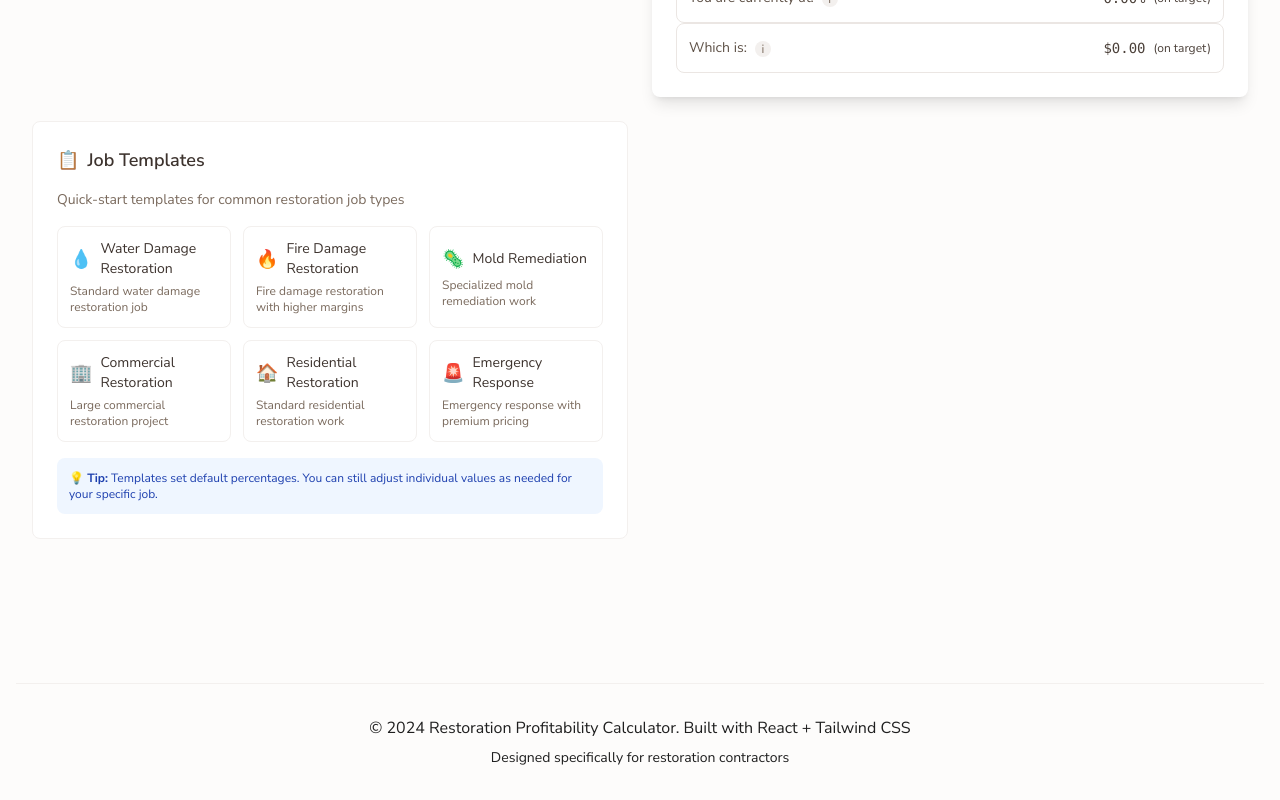
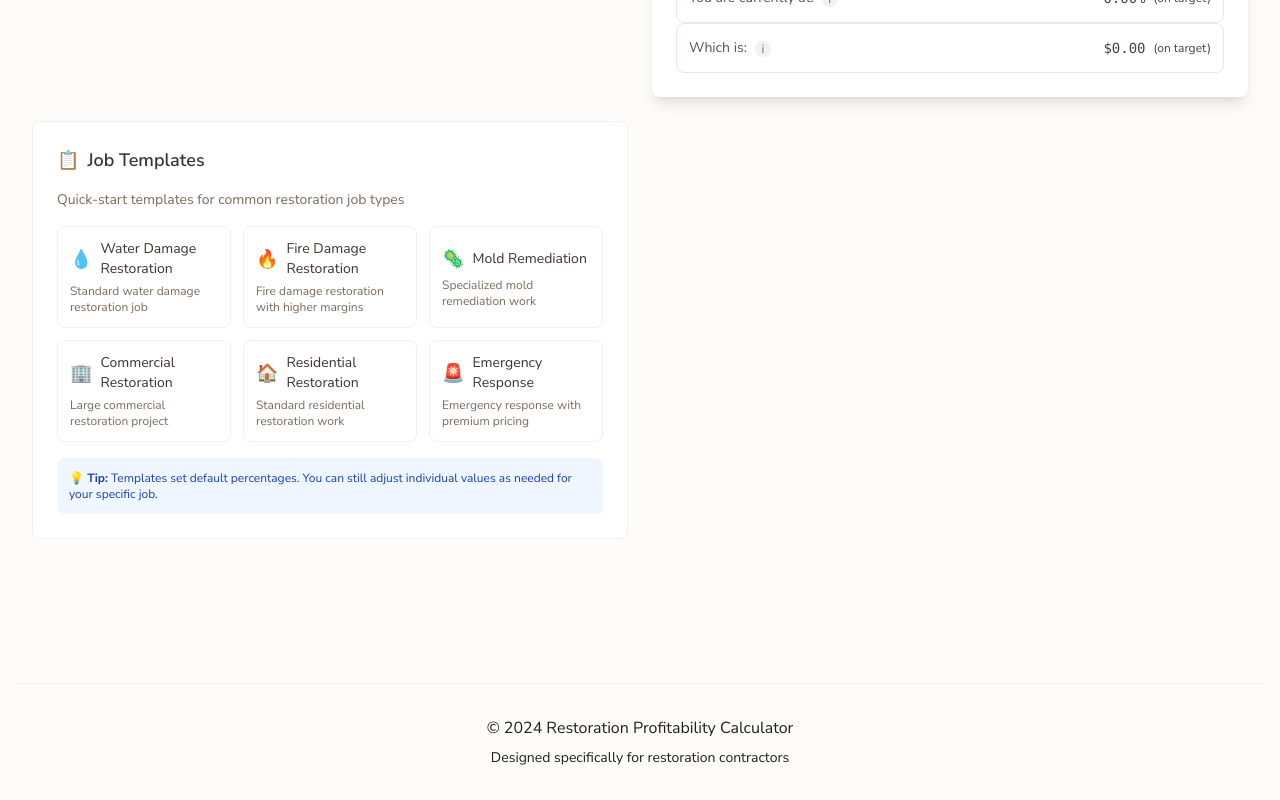
Before and after one commit to KayFernPR/Division-Calculator, a React (Vite) app: page / in a window 1280 px wide. Shown: the part 1751-2551 px from the top of the page. Built offline with nearby package versions, Linux system fonts and the light colour scheme.

Commit message:
Remove 'Built with React + Tailwind CSS' from footer

```diff
--- a/src/App.jsx
+++ b/src/App.jsx
@@ -173,7 +173,7 @@ function App() {
         {/* Footer */}
         <footer className="text-center mt-12 pt-8 border-t border-neutral-200">
           <p style={{color: '#1F1F1F'}}>
-            © 2024 Restoration Profitability Calculator. Built with React + Tailwind CSS
+            © 2024 Restoration Profitability Calculator
           </p>
           <p className="text-sm mt-2" style={{color: '#1F1F1F'}}>
             Designed specifically for restoration contractors
```
Also changed, not shown: public/profitable-restorer-emblem.png.png (added), src/components/JobTemplates.jsx (line endings or trailing spaces), src/components/MobileEnhancements.jsx (line endings or trailing spaces).
